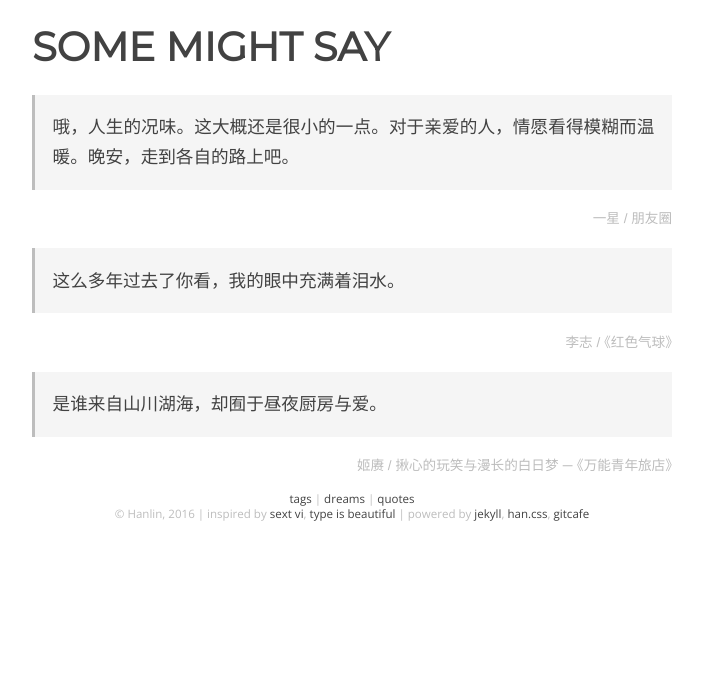
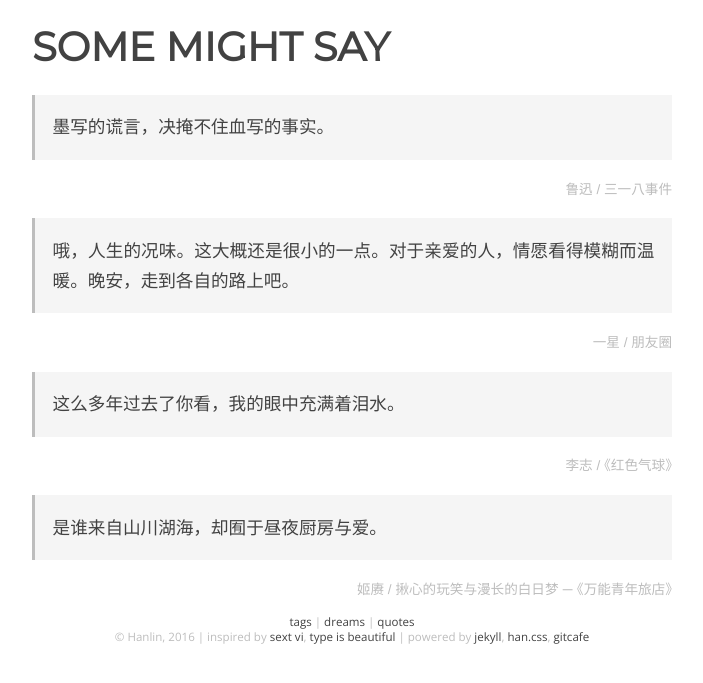
Before and after one commit to onion7878/word, a Jekyll site: the page built from quotes.html, in a window 1280 px wide. Shown: the top 683 px of the page, without its empty margins (288-991 px from the left). Built offline with Jekyll 4.4.1, drawn with Linux system fonts in a browser that asks for light colours; Markdown is read by kramdown in place of the engine named in the settings.

Commit message:
add a quote

```diff
--- a/_data/quotes.yml
+++ b/_data/quotes.yml
@@ -1,3 +1,6 @@
+- content: 墨写的谎言，决掩不住血写的事实。
+  person: 鲁迅
+  source: 三一八事件
 - content: 哦，人生的况味。这大概还是很小的一点。对于亲爱的人，情愿看得模糊而温暖。晚安，走到各自的路上吧。
   person: 一星
   source: 朋友圈
```
